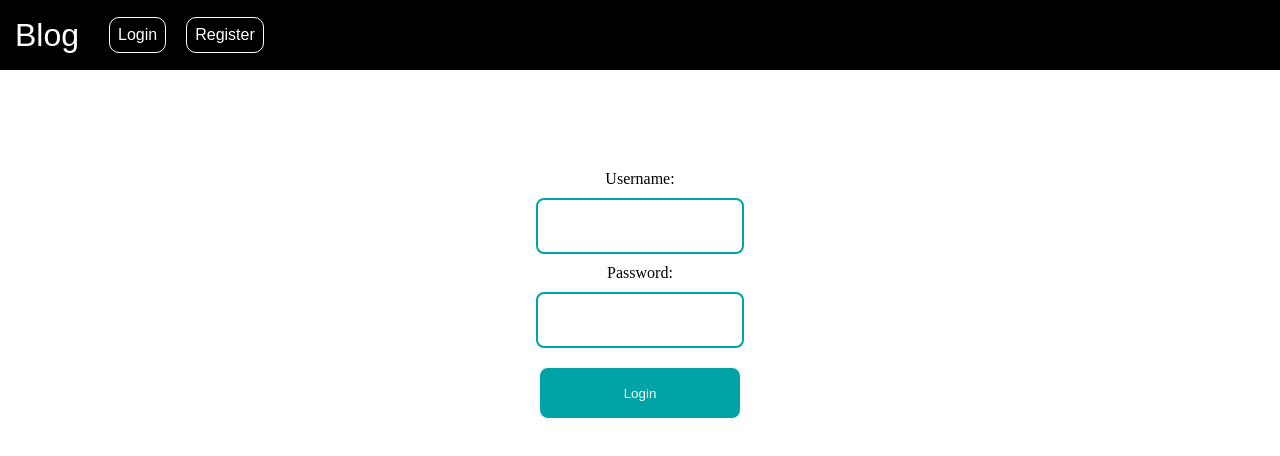
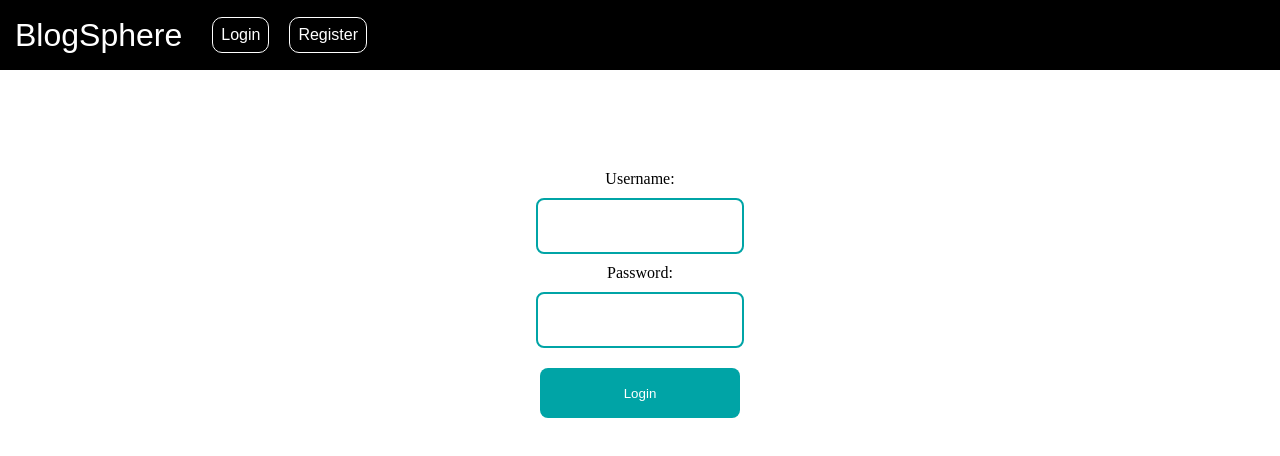
Before and after one commit to rhummdan/BlogSphere-Client, a React (Create React App) app: page /login in a window 1280 px wide. Shown: the top 456 px of the page. Built offline with nearby package versions, Linux system fonts and the light colour scheme; no server answers.

Commit message:
Change app name

```diff
--- a/src/App.js
+++ b/src/App.js
@@ -48,7 +48,7 @@ function App() {
       <AuthContext.Provider value={{authState, setAuthState}}>
         <Router>
           <div className='navbar'>
-            <h1 className='appName'>Blog</h1>
+            <h1 className='appName'>BlogSphere</h1>
             {!authState.status ? (
               <>
                 <Link className='links' to="/login">Login</Link>
```
